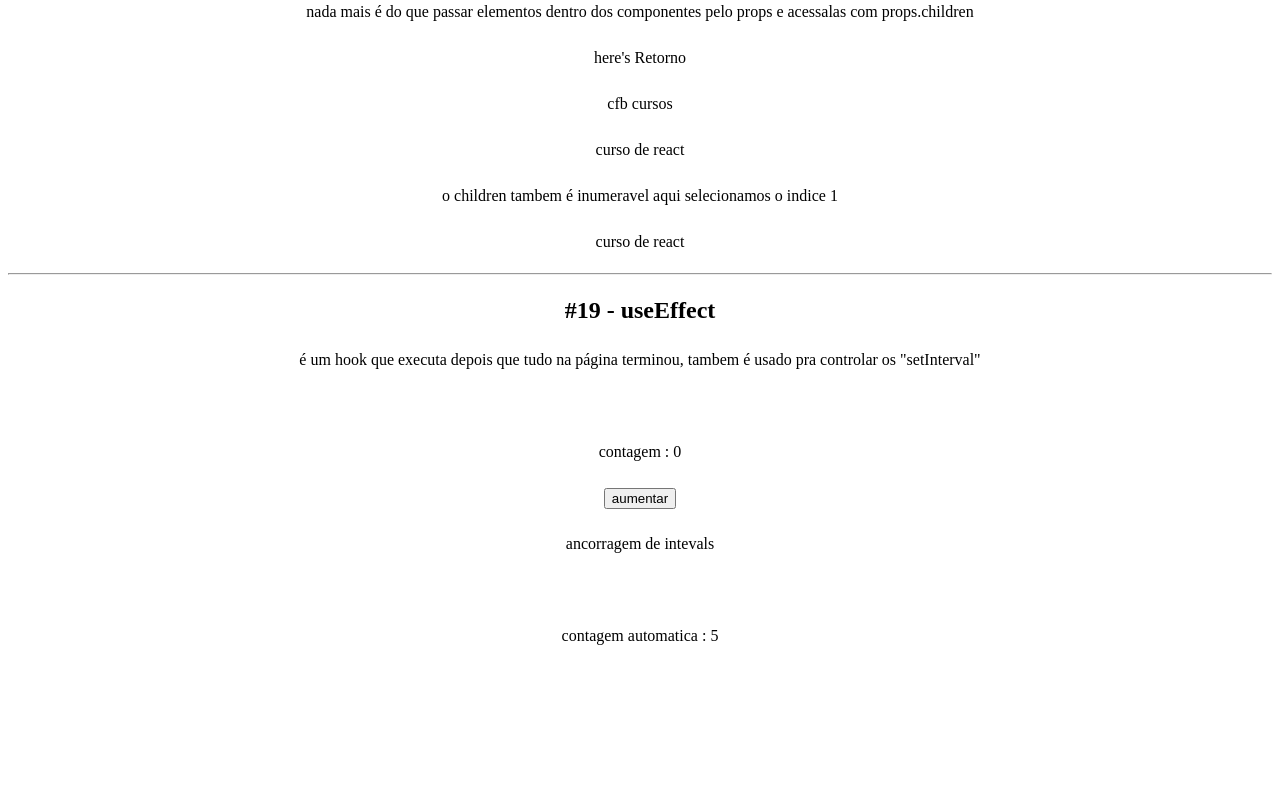
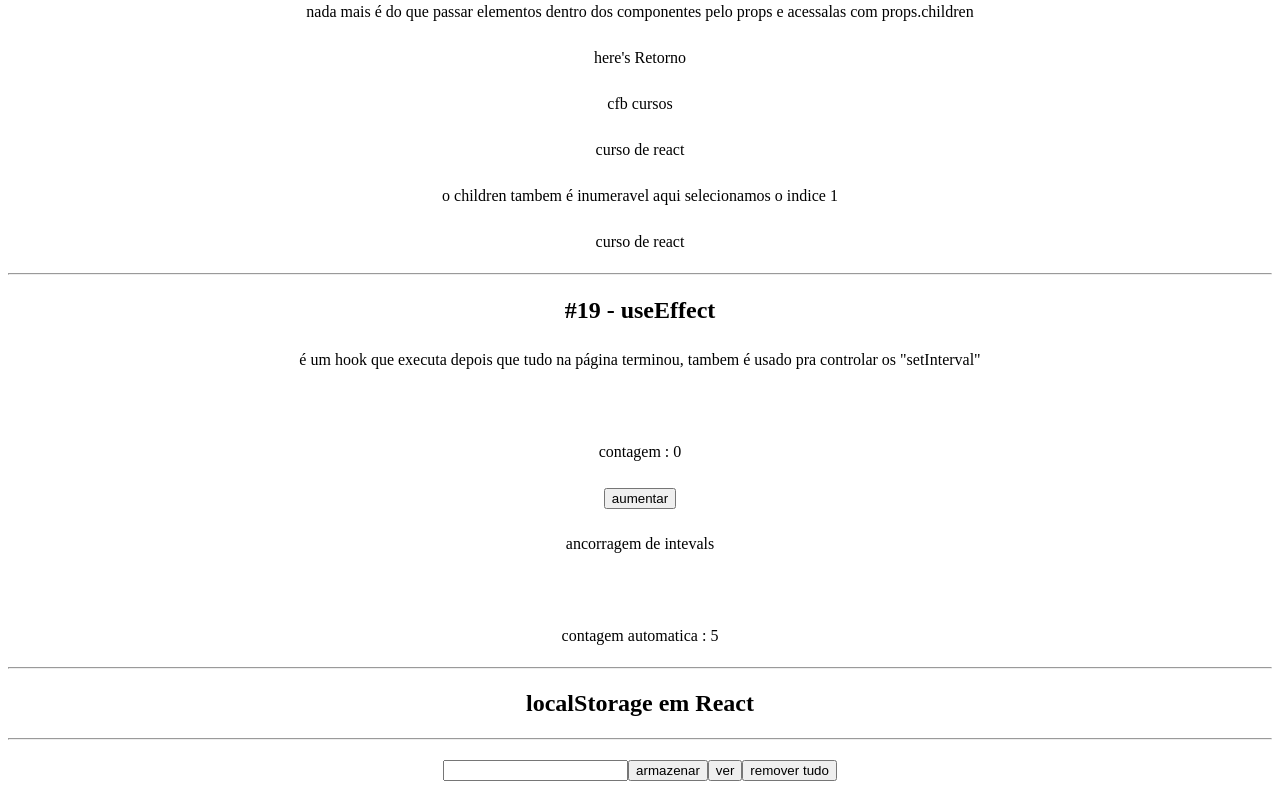
Before and after one commit to Wesley3king/reactJS, a React (Create React App) app in the folder aulas/elevacao_state/: page / in a window 1280 px wide. Shown: the part 376-1176 px from the top of the page. Before the commit the page ends 1043 px from the top, so only its background shows below. Built offline with nearby package versions, Linux system fonts and the light colour scheme.

Commit message:
aula 20 - localStorage em react

```diff
--- a/aulas/elevacao_state/src/App.js
+++ b/aulas/elevacao_state/src/App.js
@@ -3,6 +3,7 @@ import State from './State';
 import Result from './Result';
 import Contencao from './Contencao';
 import Effect from './Effect';
+import Localstorage from './Localstorage';
 import './App.css';
 
 function App() {
@@ -38,6 +39,9 @@ function App() {
       <section>
         <Effect />
       </section>
+      <section>
+        <Localstorage />
+      </section>
     </div>
   );
 }
--- /dev/null
+++ b/aulas/elevacao_state/src/Localstorage.jsx
@@ -0,0 +1,33 @@
+import React,{useState} from "react";
+
+export default function Localstorage () {
+    const [valor,setValor] = useState('');
+
+    const criar = (chave,valor)=> {
+        localStorage.setItem(chave,valor);
+    }
+
+    const see = (chave) => {
+        window.alert(`valor cadastrado : ${localStorage.getItem(chave)}`);
+    }
+
+    const remover = (chave) =>{
+        localStorage.removeItem(chave);
+    }
+    return (
+        <>
+        <hr />
+         <h2>localStorage em React</h2>
+         <hr />
+         <div style={{margin: '15px'}}>
+             <label htmlFor="texto"></label>
+             <input type="text" name="texto" value={valor} onChange={(e)=>setValor(e.target.value)}/>
+
+             <button type="submit" onClick={()=> criar("teste",valor)}>armazenar</button>
+             <button type="submit" onClick={()=> see("teste")}>ver</button>
+             <button type="submit" onClick={()=> remover("teste")}>remover tudo</button>
+         </div>
+
+        </>
+    )
+}
```
